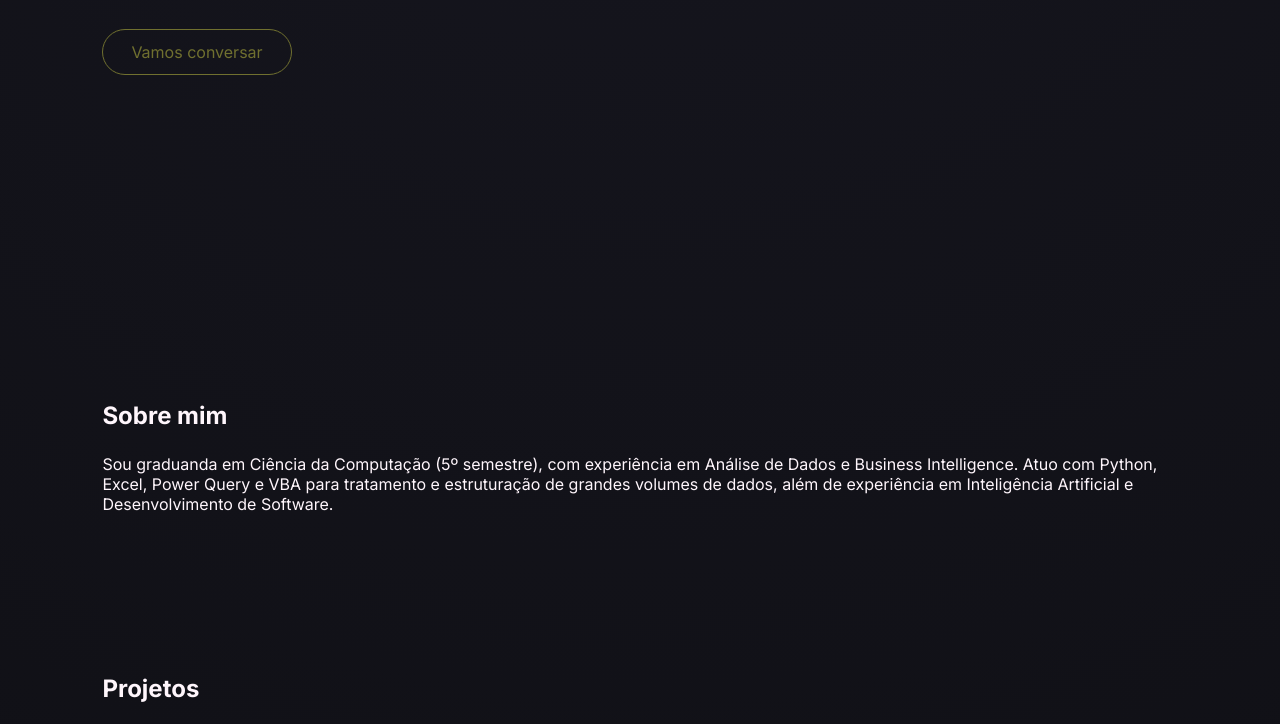
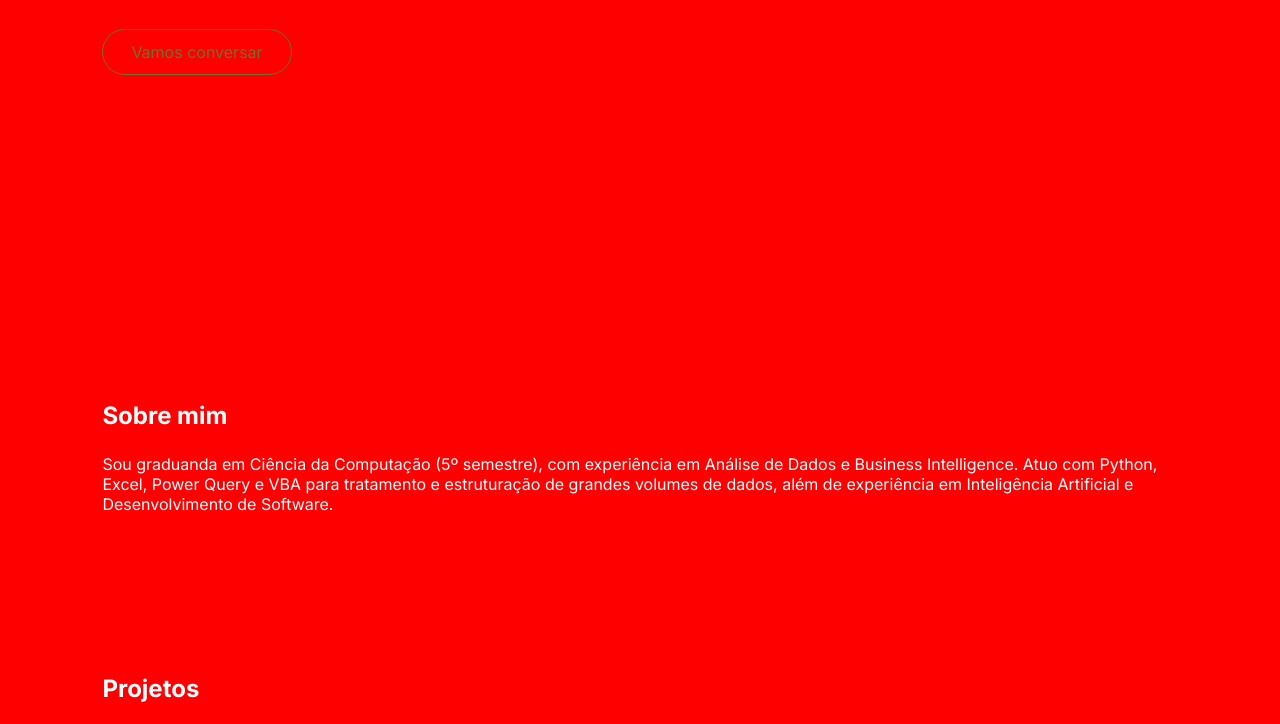
Before and after one commit to sofiaprata/sofiaprata.github.io, a plain HTML site: page index.html in a window 1280 px wide. Shown: the part 479-1203 px from the top of the page. Drawn offline with Linux system fonts and the light colour scheme.

Commit message:
Update index.html

```diff
--- a/index.html
+++ b/index.html
@@ -13,6 +13,13 @@
 
   <!-- CSS -->
   <link rel="stylesheet" href="./style.css">
+
+  <style>
+  body {
+    background: red;
+    color: white;
+  }
+</style>
 </head>
 
 <body>
```
